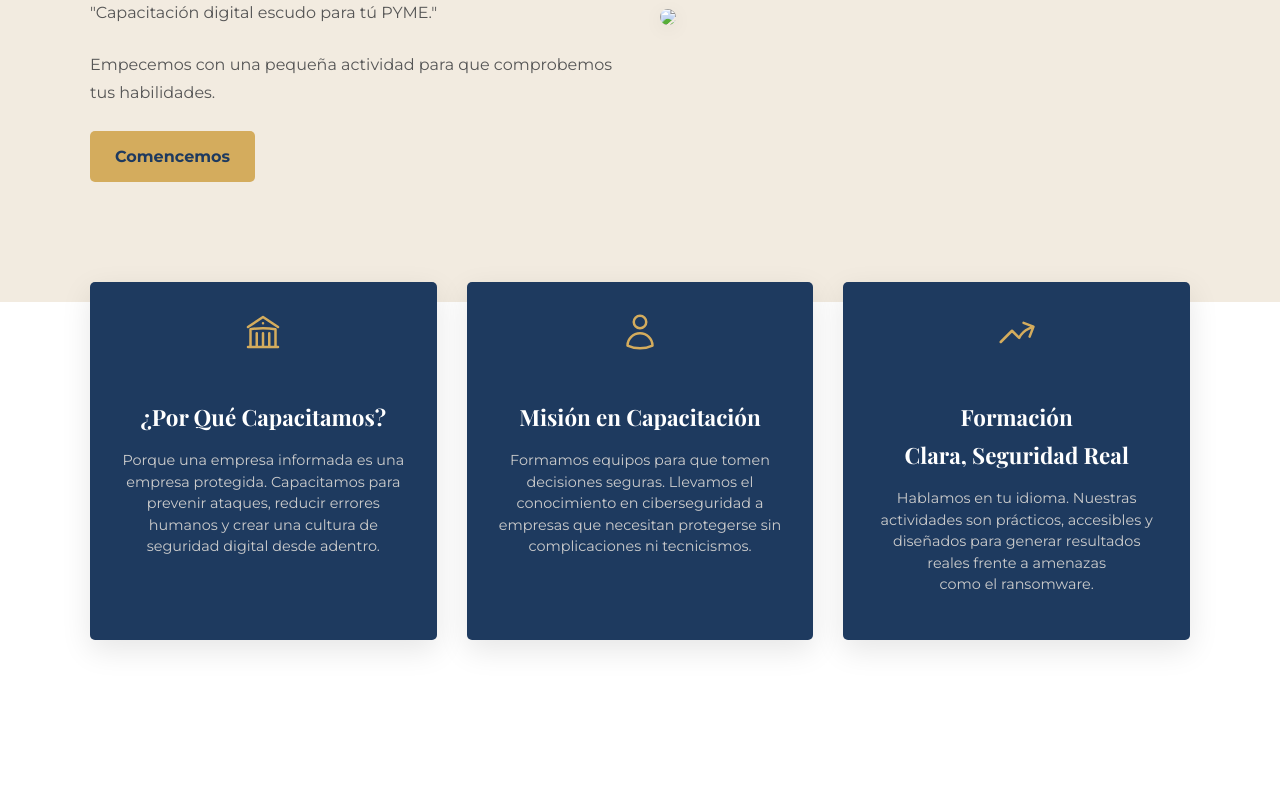
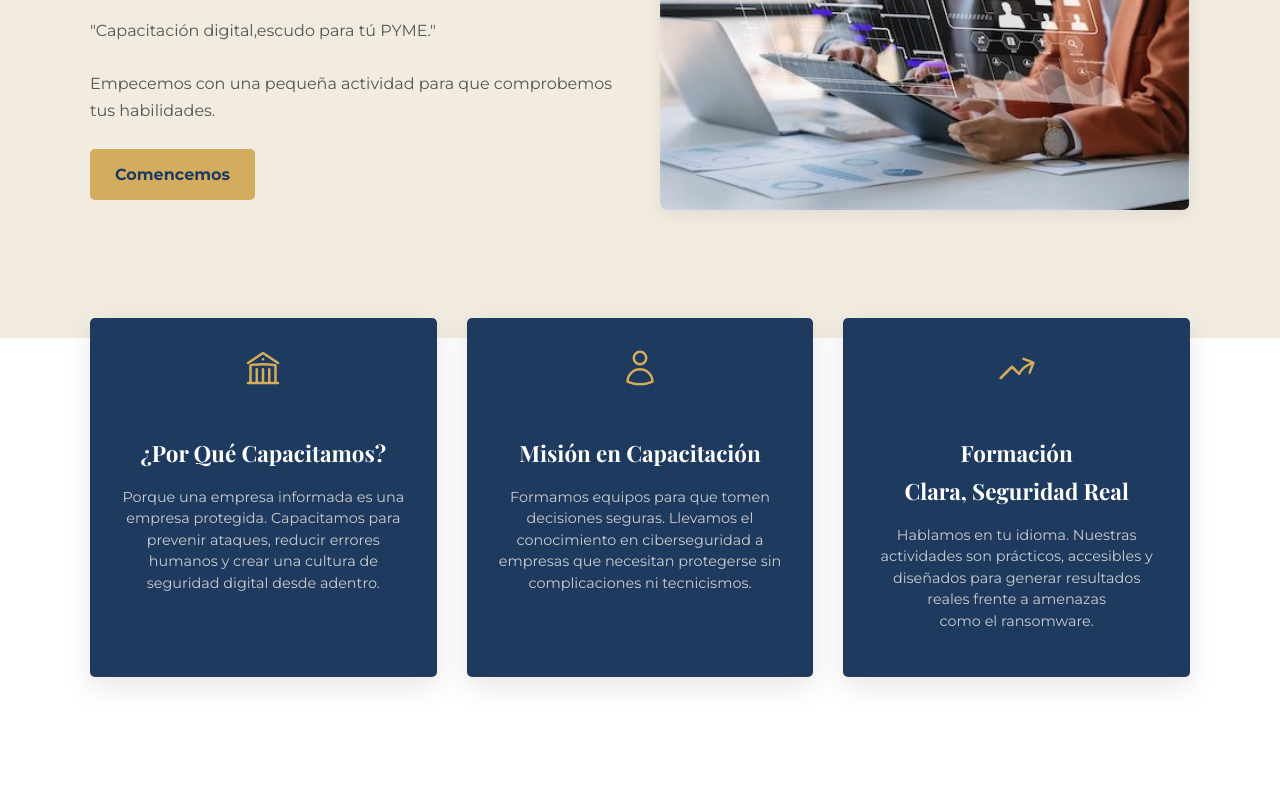
Before and after one commit to parkersiulyn-hue/expo2025, a plain HTML site: page index.html in a window 1280 px wide. Shown: the part 283-1073 px from the top of the page. Drawn offline with nearby package versions, Linux system fonts and the light colour scheme; files whose address does not match are found by name.

Commit message:
Update index.html

```diff
--- a/index.html
+++ b/index.html
@@ -181,12 +181,12 @@
             <div class="container hero hidden">
                 <div class="hero-text">
                     <h1>SecLab</h1>
-                    <p> "Capacitación digital escudo para tú PYME."</p>
+                    <p> "Capacitación digital,escudo para tú PYME."</p>
                     <p> Empecemos con una pequeña actividad para que comprobemos tus habilidades.</p>
                     <a href="pag2.html" class="button" >Comencemos</a>
                 </div>
                 <div class="hero-image">
-                    <img src="Imagenes/ciberseguridad.jpg">
+                    <img src="ciberseguridad.jpg">
                 </div>
             </div>
         </div>
@@ -297,4 +297,5 @@ Nuestras actividades son prácticos, accesibles y diseñados para generar result
         // --- Lógica del Carrusel (el código JS completo del carrusel y del menú hamburguesa iría aquí) ---
     </script>
 </body>
+
 </html>
```
